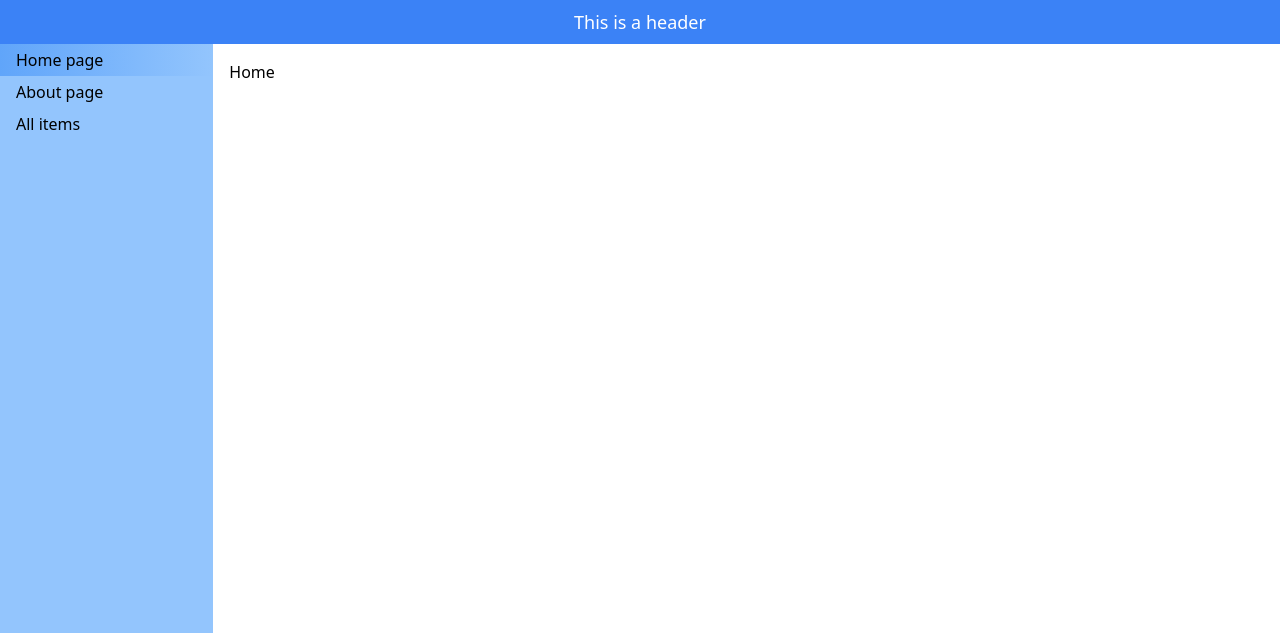
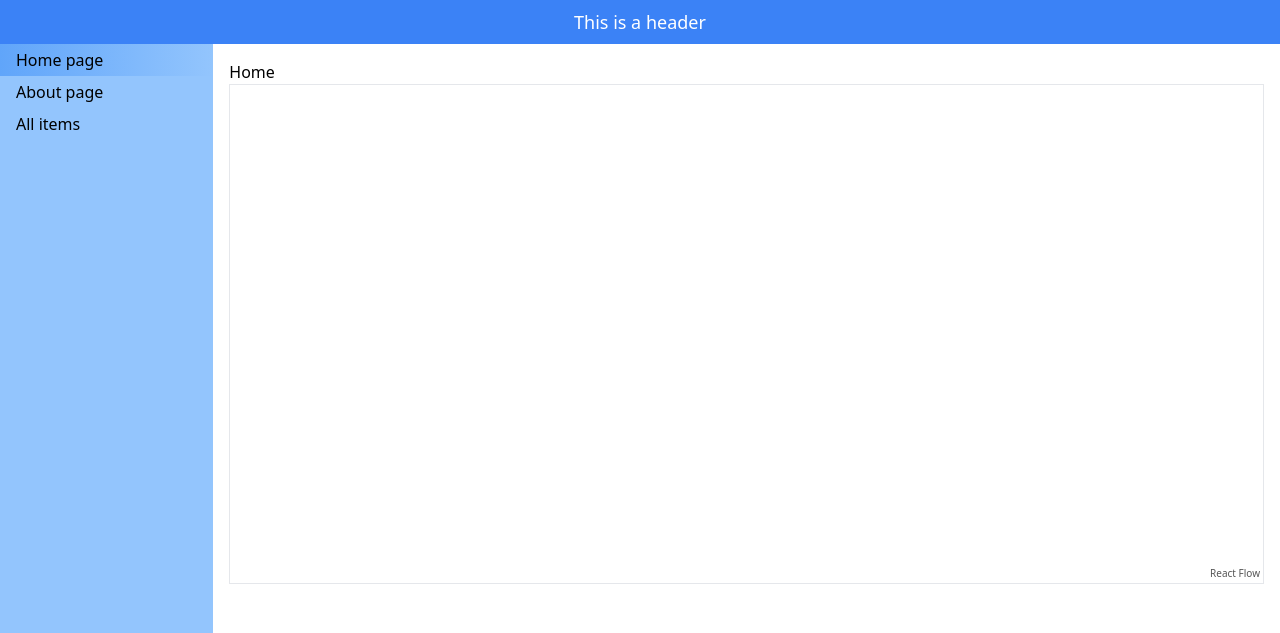
Before and after one commit to Inkvii/nextjs-test, a Next.js app: page / in a window 1280 px wide. Shown: the top 633 px of the page. Built offline with nearby package versions, Linux system fonts and the light colour scheme.

Commit message:
Added react flow and custom node

```diff
--- /dev/null
+++ b/component/NodeComponent.tsx
@@ -0,0 +1,36 @@
+import {Handle, Node, Position} from "react-flow-renderer"
+
+export interface NodeData {
+	label: string,
+	secondary?: string,
+	className?: string
+}
+
+// @ts-ignore
+export default function NodeComponent(node: Node<NodeData>) {
+	return (
+		<div className={`border border-solid rounded border-black bg-blue-300 py-1 px-2 m-1 max-w-xs ${node.data?.className}`}>
+			<div className={"text-center text-lg"}>
+				{node.data?.label}
+			</div>
+			<hr className={"border-black"}/>
+			<div className={"mt-1 text-sm"}>
+				<p>{node.data?.secondary}</p>
+			</div>
+
+			<Handle type="target" position={Position.Left} style={{borderRadius: 0}}/>
+			<Handle
+				type="source"
+				position={Position.Right}
+				id="a"
+				style={{top: '30%'}}
+			/>
+			<Handle
+				type="source"
+				position={Position.Right}
+				id="b"
+				style={{top: '70%'}}
+			/>
+		</div>
+	)
+}
--- a/package.json
+++ b/package.json
@@ -9,7 +9,8 @@
   "dependencies": {
     "next": "^11.1.2",
     "react": "^17.0.2",
-    "react-dom": "^17.0.2"
+    "react-dom": "^17.0.2",
+    "react-flow-renderer": "^9.6.9"
   },
   "devDependencies": {
     "@types/react": "^17.0.19",
--- a/pages/index.tsx
+++ b/pages/index.tsx
@@ -1,7 +1,77 @@
+import ReactFlow, {isEdge, Node, Position} from "react-flow-renderer"
+import type {Elements} from "react-flow-renderer/dist/types"
+import {useState} from "react"
+import NodeComponent, {NodeData} from "component/NodeComponent"
+
+const graphElements: Elements<NodeData> = [
+	{
+		id: "1",
+		type: "custom", // input node
+		data: {
+			label: "Input Node",
+			secondary: "This is such a description that might be easily recognisable. After all, who gives a node any text?"
+		},
+		position: {x: 50, y: 25},
+		sourcePosition: Position.Right
+	},
+	// default node
+	{
+		id: "2",
+		// you can also pass a React component as a label
+		data: {
+			label: "My label"
+		},
+		type: "input",
+		position: {x: 450, y: 25},
+		sourcePosition: Position.Right,
+		targetPosition: Position.Left,
+	},
+	{
+		id: "3",
+		type: "output", // output node
+		data: {label: "Output Node"},
+		position: {x: 700, y: 325},
+		sourcePosition: Position.Right,
+		targetPosition: Position.Left
+	},
+	// animated edge
+	{id: "e1-2", source: "1", target: "2", animated: true},
+	{id: "e1b-2", source: "1", sourceHandle: "b", target: "3", animated: true},
+	{id: "e2-3", source: "2", target: "3"},
+]
+
+const nodeTypes = {
+	custom: NodeComponent
+}
+
 export default function Home() {
-  return (
-    <div>
-      Home
-    </div>
-  )
+	const [elements, setElements] = useState<Elements>(graphElements)
+
+	// @ts-ignore
+	const onNodeClick = (node: Node<NodeData>) => {
+		console.log(node)
+
+		const newEl: Elements = elements.map(n => {
+			if (n.id === node.id && !isEdge(n)) {
+				n.type = "custom"
+				console.log("Found node")
+			}
+			return n
+		})
+		setElements(newEl)
+	}
+
+	return (
+		<div>
+			<div>
+				Home
+			</div>
+			<div style={{height: "500px"}} className={"border border-solid"}>
+				<ReactFlow elements={elements} nodesDraggable={false} zoomOnScroll={true}
+				           onElementClick={(event, element) => onNodeClick(element as Node<NodeData>)}
+				           nodeTypes={nodeTypes}
+				/>
+			</div>
+		</div>
+	)
 }
```
Also changed, not shown: 1 other file (tests, documents, lock files or other folders).
